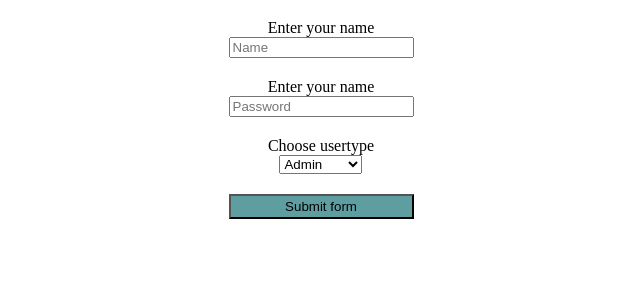
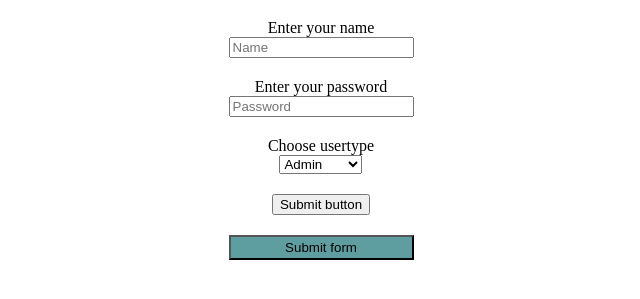
Before and after one commit to cmdrJaponamat/web, a plain HTML site: page index.html in a window 1280 px wide. Shown: the part 69-368 px from the top of the page, without its empty margins (319-959 px from the left). Drawn offline with Linux system fonts and the light colour scheme.

Commit message:
some script

```diff
--- a/index.html
+++ b/index.html
@@ -1,5 +1,5 @@
 <!DOCTYPE html>
-<html lang="en" xmlns="http://www.w3.org/1999/html">
+<html lang="en">
 <head>
     <meta charset="UTF-8">
     <title>WebProject</title>
@@ -14,7 +14,7 @@
         <input type="text" id="Name_input" placeholder="Name">
     </div>
     <div class="form_input">
-        <label for="Password_input">Enter your name</label>
+        <label for="Password_input">Enter your password</label>
         <input type="password" id="Password_input" placeholder="Password">
     </div>
     <div class="form_input">
@@ -25,8 +25,14 @@
             <option value="user">User</option>
         </select>
     </div>
+    <button id="Submit-input" onclick="handler()">Submit button</button>
     <input type="submit" value="Submit form">
 </form>
 </div>
+<script type="text/javascript">
+    function handler() {
+        console.log("Hello world!")
+    }
+</script>
 </body>
 </html>
```
